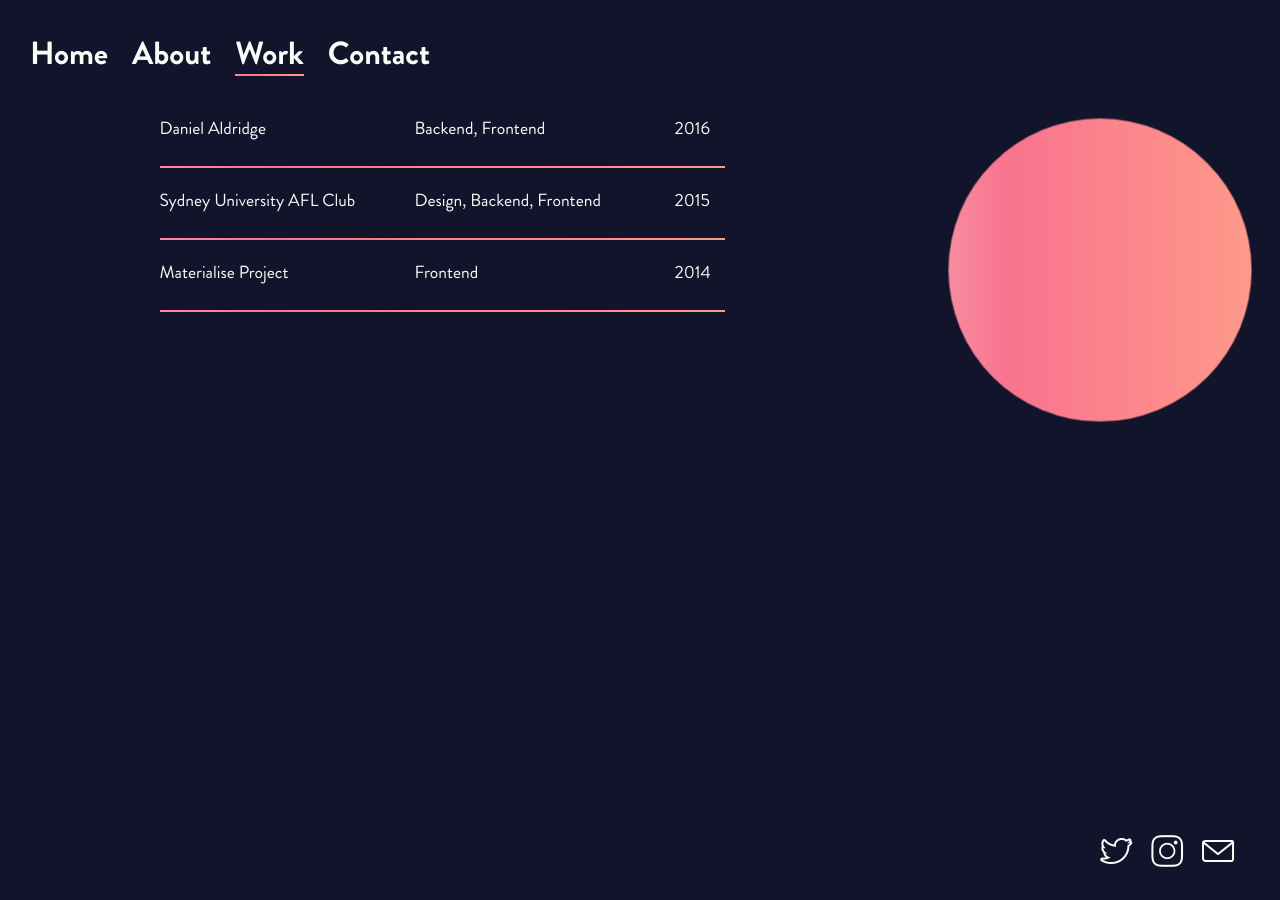
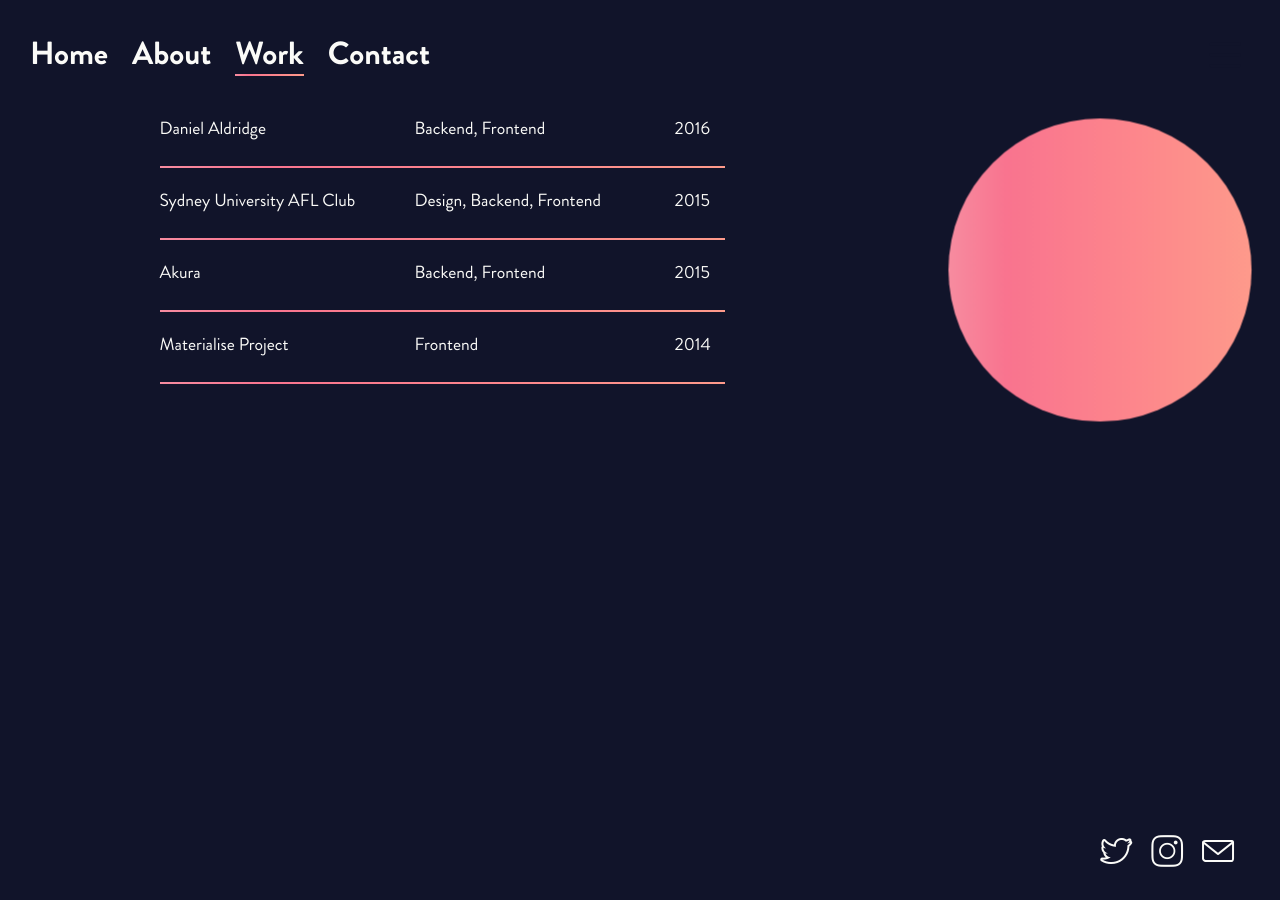
Before and after one commit to isaac-martin/isaacmartin, a Jekyll site: the page built from work.html, in a window 1280 px wide and 900 px high, scrolled down 742 px. Built offline with Jekyll 4.4.1, drawn with Linux system fonts in a browser that asks for light colours; nearby versions of some CDN libraries.

Commit message:
Added a Project

```diff
--- a/work.html
+++ b/work.html
@@ -16,5 +16,6 @@ title: Isaac Martin
   <div class="project-content"><a href="http://dotsmarketing.com.au/" target="_blank"><div class="work-col-a">Dots Marketing</div><div class="work-col-b">HeineJones</div><div class="work-col-c">Backend, Frontend</div><div class="work-col-d">2016</div></a></div>
   <div class="project-content"><a href="http://danielaldridge.com.au/" target="_blank"><div class="work-col-a">Daniel Aldridge</div><div class="work-col-b">Daniel Aldrige</div><div class="work-col-c">Backend, Frontend</div><div class="work-col-d">2016</div></a></div>
   <div class="project-content"><a href="http://suanfc.com" target="_blank"><div class="work-col-a">Sydney University AFL Club</div><div class="work-col-b">Sydney University</div><div class="work-col-c">Design, Backend, Frontend</div><div class="work-col-d">2015</div></a></div>
+  <div class="project-content"><a href="http://akura.com" target="_blank"><div class="work-col-a">Akura</div><div class="work-col-b">D5C</div><div class="work-col-c">Backend, Frontend</div><div class="work-col-d">2015</div></a></div>
   <div class="project-content"><a href="http://isaacmartin.co/materialize" target="_blank"><div class="work-col-a">Materialise Project</div><div class="work-col-b">Scott Burns</div><div class="work-col-c">Frontend</div><div class="work-col-d">2014</div></a></div>
 </div>
```
